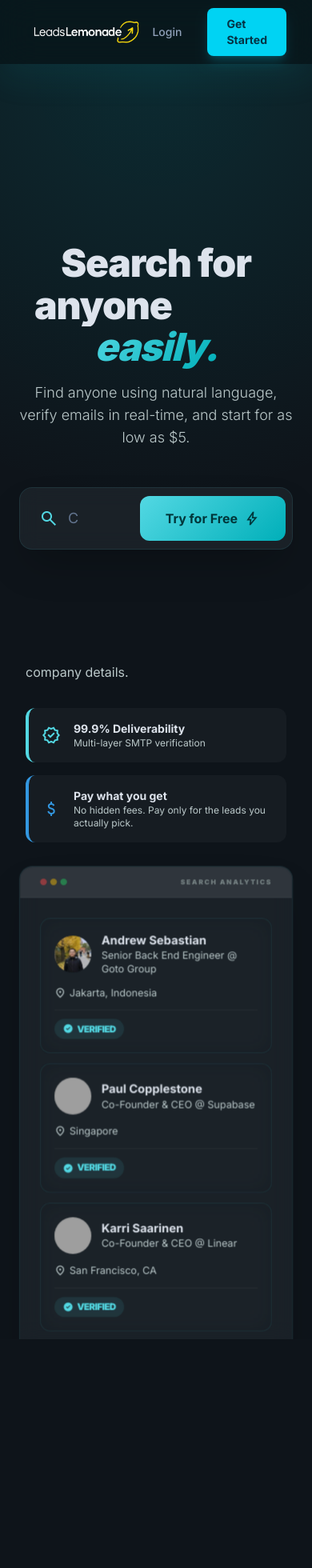
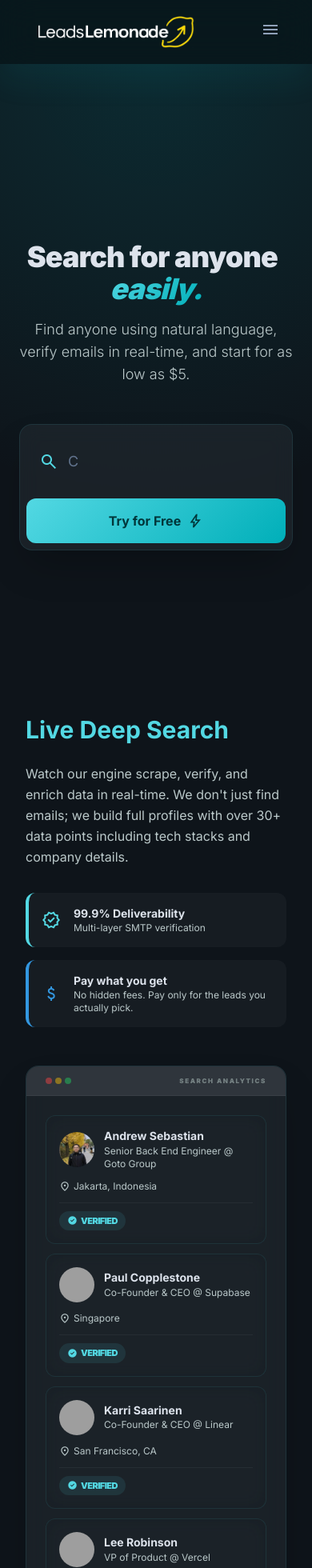
Before and after one commit to riskids/leadslemonade-landingpage, a Next.js app: page / in a window 390 px wide. Shown: the top 1960 px of the page at 80% size. Built offline with nearby package versions, Linux system fonts and the light colour scheme; grey boxes are pictures that could not be loaded.

Commit message:
feat: mobile optimization

```diff
--- a/src/app/globals.css
+++ b/src/app/globals.css
@@ -177,17 +177,29 @@
    ========================================= */
 
 .sticky-container {
-  height: 225vh;
+  height: auto;
   view-timeline-name: --scroll-sequence;
 }
 
 .sticky-content {
-  position: sticky;
-  top: 0;
-  height: 100vh;
+  position: relative;
   display: flex;
   align-items: center;
-  overflow: hidden;
+  overflow: visible;
+  padding: 4rem 0;
+}
+
+@media (min-width: 1024px) {
+  .sticky-container {
+    height: 225vh;
+  }
+  .sticky-content {
+    position: sticky;
+    top: 0;
+    height: 100vh;
+    overflow: hidden;
+    padding: 0;
+  }
 }
 
 .scroll-blur-target {
--- a/src/components/layout/Navbar.tsx
+++ b/src/components/layout/Navbar.tsx
@@ -15,6 +15,7 @@
 export default function Navbar() {
   const pathname = usePathname();
   const [activeSection, setActiveSection] = useState<string>("");
+  const [isMobileMenuOpen, setIsMobileMenuOpen] = useState(false);
 
   useEffect(() => {
     if (pathname !== "/") {
@@ -82,8 +83,8 @@
         ))}
       </div>
 
-      {/* CTA Buttons */}
-      <div className="flex items-center gap-4">
+      {/* Desktop CTA Buttons */}
+      <div className="hidden md:flex items-center gap-4">
         <Link
           href="/maintenance"
           id="nav-login-btn"
@@ -99,6 +100,58 @@
           Get Started
         </Link>
       </div>
+
+      {/* Mobile Menu Button */}
+      <button
+        className="md:hidden text-slate-400 p-2"
+        onClick={() => setIsMobileMenuOpen(!isMobileMenuOpen)}
+        aria-label="Toggle menu"
+      >
+        <span className="material-symbols-outlined text-3xl">
+          {isMobileMenuOpen ? "close" : "menu"}
+        </span>
+      </button>
+
+      {/* Mobile Menu Dropdown */}
+      {isMobileMenuOpen && (
+        <div
+          className="absolute top-20 left-0 w-full p-6 flex flex-col gap-6 md:hidden shadow-2xl border-t border-white/5"
+          style={{ background: "rgba(7, 26, 31, 0.98)", backdropFilter: "blur(20px)" }}
+        >
+          <div className="flex flex-col gap-4 text-center">
+            {NAV_LINKS.map((link) => (
+              <Link
+                key={link.href}
+                href={link.href}
+                onClick={() => setIsMobileMenuOpen(false)}
+                className={
+                  isActive(link)
+                    ? "text-cyan-400 text-lg font-bold"
+                    : "text-slate-300 hover:text-cyan-200 text-lg font-medium"
+                }
+              >
+                {link.label}
+              </Link>
+            ))}
+          </div>
+          <div className="flex flex-col gap-3 pt-4 border-t border-white/10">
+            <Link
+              href="/maintenance"
+              onClick={() => setIsMobileMenuOpen(false)}
+              className="text-slate-300 hover:text-cyan-200 text-center text-lg font-medium py-3 rounded-xl border border-white/10"
+            >
+              Login
+            </Link>
+            <Link
+              href="/maintenance"
+              onClick={() => setIsMobileMenuOpen(false)}
+              className="bg-cyan-400 text-cyan-950 text-center py-3 rounded-xl text-lg font-bold shadow-lg shadow-cyan-400/20"
+            >
+              Get Started
+            </Link>
+          </div>
+        </div>
+      )}
     </nav>
   );
 }
--- a/src/components/sections/CalculatorSection.tsx
+++ b/src/components/sections/CalculatorSection.tsx
@@ -25,8 +25,8 @@
   const hours = estimateHours(leads);
 
   return (
-    <section id="calculator" className="py-24 px-8 max-w-5xl mx-auto">
-      <div className="glass-card rounded-[2rem] p-12 relative overflow-hidden">
+    <section id="calculator" className="py-16 md:py-24 px-4 sm:px-8 max-w-5xl mx-auto">
+      <div className="glass-card rounded-[2rem] p-6 md:p-12 relative overflow-hidden">
         <div className="relative z-10">
           <h2 className="text-3xl font-bold mb-2" style={{ color: "#dde3ec" }}>
             Estimate Your Cost
@@ -70,7 +70,7 @@
 
             {/* Result */}
             <div
-              className="grid md:grid-cols-2 gap-8 items-center p-8 rounded-2xl border"
+              className="grid md:grid-cols-2 gap-6 md:gap-8 items-center p-5 md:p-8 rounded-2xl border"
               style={{
                 background: "rgba(9,15,21,0.5)",
                 borderColor: "rgba(60,73,74,0.1)",
@@ -80,7 +80,7 @@
                 <p className="text-xs uppercase mb-1" style={{ color: "#bbc9ca" }}>
                   Estimated Cost
                 </p>
-                <p className="text-5xl font-black" style={{ color: "#53d8e3" }}>
+                <p className="text-4xl md:text-5xl font-black" style={{ color: "#53d8e3" }}>
                   ${cost.toFixed(2)}
                   <span className="text-lg font-medium" style={{ color: "#bbc9ca" }}>
                     /mo
--- a/src/components/sections/FeaturesSection.tsx
+++ b/src/components/sections/FeaturesSection.tsx
@@ -32,11 +32,11 @@
 
 export default function FeaturesSection() {
   return (
-    <section id="features" className="py-24 relative overflow-hidden" style={{ background: "#090f15" }}>
+    <section id="features" className="py-16 md:py-24 relative overflow-hidden" style={{ background: "#090f15" }}>
       <div className="max-w-7xl mx-auto px-8">
         {/* Header */}
         <div className="text-center mb-16">
-          <h2 className="text-4xl font-bold tracking-tight mb-4" style={{ color: "#dde3ec" }}>
+          <h2 className="text-3xl md:text-4xl font-bold tracking-tight mb-4" style={{ color: "#dde3ec" }}>
             AI-Powered Lead Discovery
           </h2>
         </div>
@@ -47,7 +47,7 @@
             <div
               key={f.id}
               id={`feature-card-${f.id}`}
-              className="glass-card p-8 rounded-2xl transition-all duration-300 cursor-default hover:brightness-125"
+              className="glass-card p-6 md:p-8 rounded-2xl transition-all duration-300 cursor-default hover:brightness-125"
             >
               <div
                 className="w-14 h-14 rounded-xl flex items-center justify-center mb-6"
--- a/src/components/sections/HeroSection.tsx
+++ b/src/components/sections/HeroSection.tsx
@@ -81,15 +81,14 @@
   return (
     <section className="relative min-h-[750px] flex flex-col items-center justify-center text-center px-6 hero-gradient pt-20">
       {/* Headline */}
-      <h1 className="text-5xl md:text-7xl font-black tracking-tight mb-4 max-w-4xl leading-[1.1]">
+      <h1 className="text-4xl md:text-5xl lg:text-7xl font-black tracking-tight mb-4 max-w-4xl leading-[1.1]">
         Search for{" "}
         <span
           className="inline-block relative overflow-hidden align-bottom text-left"
           style={{ height: "1.1em" }}
         >
           <span
-            className="flex flex-col animate-word-slide"
-            style={{ width: "19rem" }}
+            className="flex flex-col animate-word-slide w-full"
           >
             <span>founder</span>
             <span>owner</span>
@@ -110,9 +109,9 @@
       {/* Search Bar — wider to accommodate long placeholder text */}
       <div
         id="hero-search-bar"
-        className="w-full max-w-5xl glass-card rounded-2xl p-2 flex items-center shadow-2xl"
+        className="w-full max-w-5xl glass-card rounded-2xl p-2 flex flex-col sm:flex-row items-center shadow-2xl gap-2 sm:gap-0"
       >
-        <div className="flex-1 min-w-0 flex items-center px-4">
+        <div className="flex-1 w-full min-w-0 flex items-center px-4 py-2 sm:py-0">
           <span
             className="material-symbols-outlined mr-3 shrink-0"
             style={{ color: "#53d8e3" }}
@@ -124,7 +123,7 @@
         <Link
           href="/maintenance"
           id="hero-cta-btn"
-          className="shrink-0 font-bold px-8 py-4 rounded-xl hover:opacity-90 transition-all flex items-center gap-2 whitespace-nowrap"
+          className="shrink-0 font-bold px-8 py-4 w-full sm:w-auto rounded-xl hover:opacity-90 transition-all flex items-center justify-center gap-2 whitespace-nowrap"
           style={{
             background: "linear-gradient(135deg, #53d8e3 0%, #00afb9 100%)",
             color: "#00363a",
--- a/src/components/sections/LiveDeepSearchSection.tsx
+++ b/src/components/sections/LiveDeepSearchSection.tsx
@@ -83,12 +83,13 @@
 /* ─── Detailed Profile Card ─── */
 function DetailedProfileCard() {
   return (
-    <div className="absolute inset-0 flex items-center justify-center p-4 z-40 pointer-events-none">
+    <div className="absolute inset-0 flex items-center justify-center z-40 pointer-events-none sm:p-4">
       <div
-        className="glass-card w-full max-w-2xl rounded-[2.5rem] shadow-[0_50px_100px_-20px_rgba(0,0,0,0.8)] overflow-hidden flex flex-col pointer-events-auto scroll-reveal-target overflow-y-auto scale-[0.8]"
+        className="glass-card w-[calc(100vw-2rem)] sm:w-full max-w-2xl rounded-2xl sm:rounded-[2.5rem] shadow-[0_50px_100px_-20px_rgba(0,0,0,0.8)] overflow-hidden flex flex-col pointer-events-auto scroll-reveal-target overflow-y-auto scale-100 lg:scale-[0.8] max-h-full lg:max-h-[54rem]"
         style={{
           transformOrigin: "center center",
-          height: "54rem;",
+          height: "100%",
+          minHeight: "100%",
           borderColor: "rgba(83,216,227,0.3)",
           scrollbarWidth: "thin",
           scrollbarColor: "#3c494a #090f15",
@@ -436,7 +437,7 @@
         <div className="max-w-7xl mx-auto px-8 grid grid-cols-1 lg:grid-cols-12 gap-12 items-center w-full">
           {/* Left: Copy */}
           <div className="lg:col-span-4 z-30">
-            <h2 className="text-4xl font-bold mb-6" style={{ color: "#53d8e3" }}>
+            <h2 className="text-3xl md:text-4xl font-bold mb-6" style={{ color: "#53d8e3" }}>
               Live Deep Search
             </h2>
             <p className="mb-8 leading-relaxed" style={{ color: "#bbc9ca" }}>
@@ -462,7 +463,7 @@
 
           {/* Right: Cards panel */}
           <div className="lg:col-span-8">
-            <div className="relative min-h-[500px] flex items-center justify-center scale-[1.05] origin-center">
+            <div className="relative h-[85vh] lg:h-auto lg:min-h-[500px] flex flex-col items-center justify-center scale-100 lg:scale-[1.05] origin-center">
 
               {/* Search Grid — blurs on scroll */}
               <div className="glass-card rounded-2xl overflow-hidden shadow-2xl scroll-blur-target w-full max-w-xl mx-auto">
```
